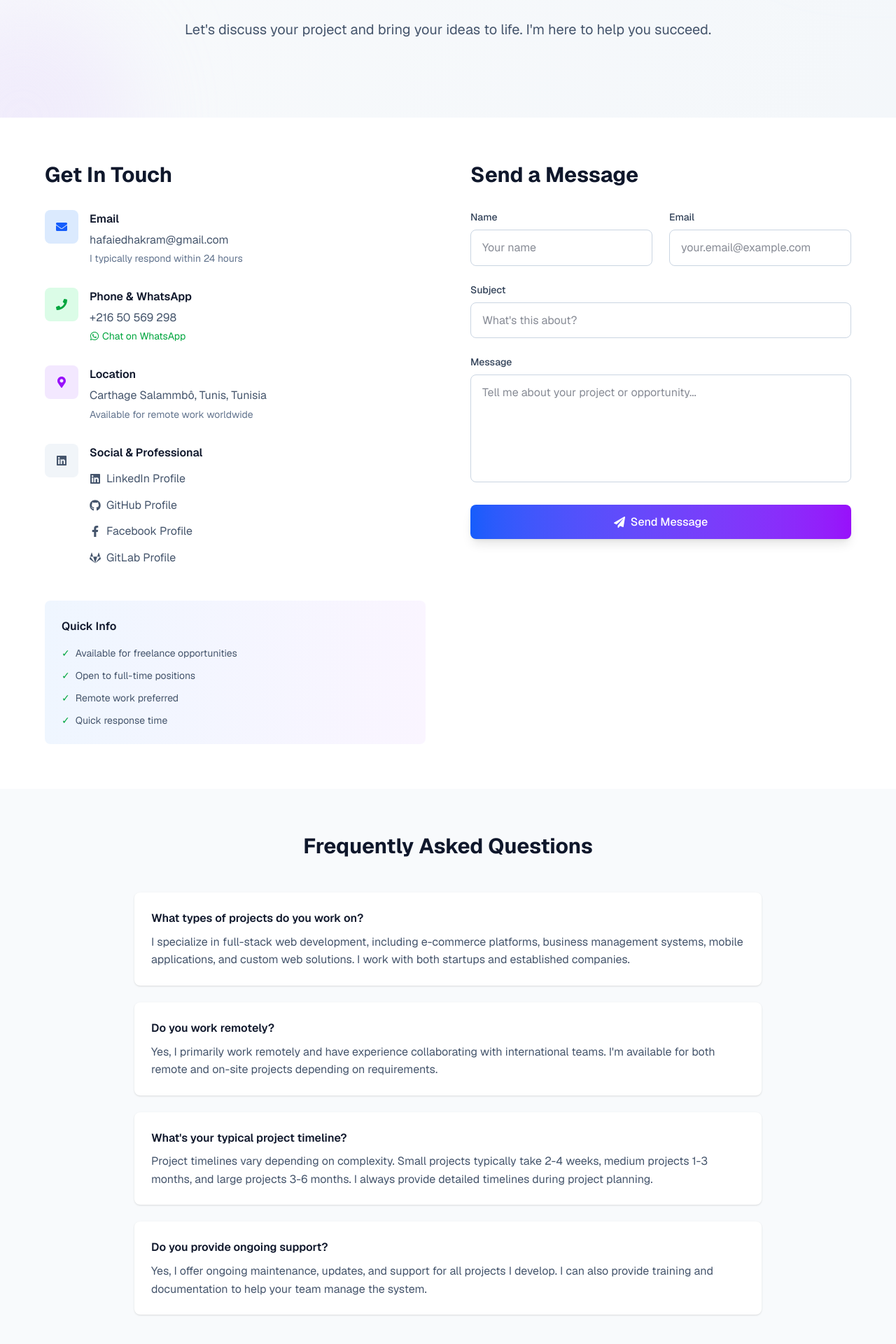
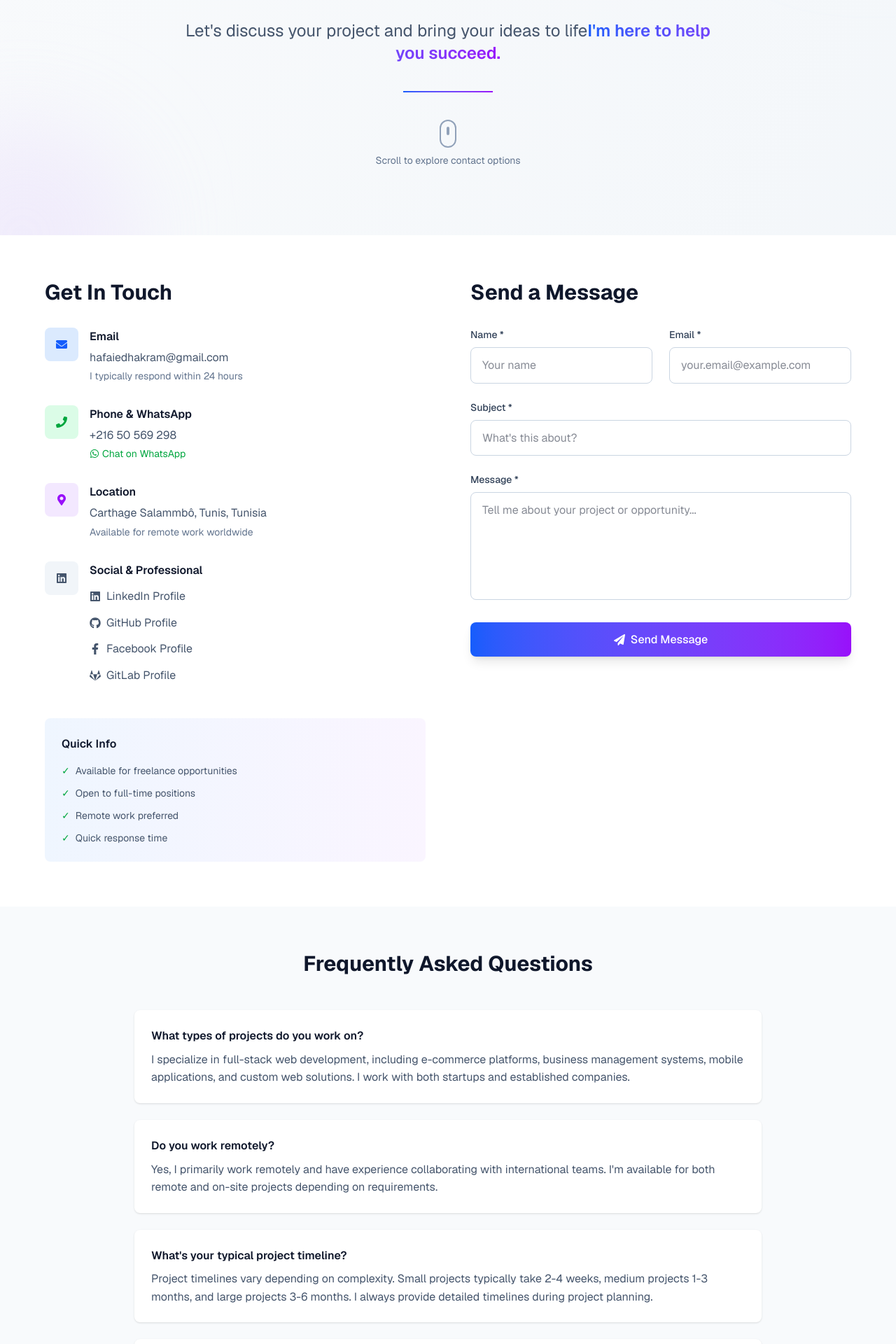
Before and after one commit to Akram-Hafaiedh/portfolio, a Next.js app: page /contact in a window 1280 px wide. Shown: the part 280-2200 px from the top of the page at 70% size. Built offline with nearby package versions, Linux system fonts and the light colour scheme.

Commit message:
added resend to send the contat to my email and small update to faq and scroll indicator

```diff
--- a/app/about/page.tsx
+++ b/app/about/page.tsx
@@ -57,6 +57,7 @@ export default function AboutPage() {
                                 <div className="text-sm text-slate-600 dark:text-slate-300">Remote</div>
                             </div>
                         </div>
+
 
                         {/* Scroll Indicator */}
                         <div className="mt-16 animate-bounce">
--- a/app/components/ContactForm.tsx
+++ b/app/components/ContactForm.tsx
@@ -1,7 +1,7 @@
 'use client';
 
 import { useState } from 'react';
-import { FaPaperPlane, FaCheck } from 'react-icons/fa';
+import { FaPaperPlane, FaCheck, FaExclamationTriangle } from "react-icons/fa";
 
 export default function ContactForm() {
     const [formData, setFormData] = useState({
@@ -11,7 +11,7 @@ export default function ContactForm() {
         message: ''
     });
     const [isSubmitting, setIsSubmitting] = useState(false);
-    const [isSubmitted, setIsSubmitted] = useState(false);
+    const [submitState, setSubmitState] = useState({ type: '', message: '' }); // 'success', 'error', ''
 
     const handleChange = (e: React.ChangeEvent<HTMLInputElement | HTMLTextAreaElement>) => {
         const { name, value } = e.target;
@@ -24,47 +24,72 @@ export default function ContactForm() {
     const handleSubmit = async (e: React.FormEvent) => {
         e.preventDefault();
         setIsSubmitting(true);
+        setSubmitState({ type: '', message: '' });
 
-        // Simulate form submission
-        await new Promise(resolve => setTimeout(resolve, 1000));
+        try {
+            const response = await fetch('/api/contact', {
+                method: 'POST',
+                headers: {
+                    'Content-Type': 'application/json',
+                },
+                body: JSON.stringify(formData)
+            });
 
-        setIsSubmitting(false);
-        setIsSubmitted(true);
+            const result = await response.json();
 
-        // Reset form after 3 seconds
-        setTimeout(() => {
-            setIsSubmitted(false);
+            if (response.ok) {
+                setSubmitState({
+                    type: 'success',
+                    message: 'Message sent successfully! I\'ll get back to you soon.'
+                });
+                // Reset form
                 setFormData({
                     name: '',
                     email: '',
                     subject: '',
                     message: ''
                 });
-        }, 3000);
+            } else {
+                setSubmitState({
+                    type: 'error',
+                    message: result.error || result.message || 'Something went wrong. Please try again.'
+                });
+            }
+        } catch (error) {
+            setSubmitState({
+                type: 'error',
+                message: 'Network error. Please check your connection and try again.'
+            });
+        } finally {
+            setIsSubmitting(false);
+        }
     };
 
-    if (isSubmitted) {
     return (
-            <div className="bg-green-50 dark:bg-green-900/20 border border-green-200 dark:border-green-800 rounded-lg p-6 text-center">
-                <div className="flex items-center justify-center mb-4">
-                    <FaCheck className="text-green-600 dark:text-green-400 text-2xl" />
+        <div className="space-y-6">
+            {/* Status Messages */}
+            {submitState.message && (
+                <div className={`p-4 rounded-lg ${
+                    submitState.type === 'success'
+                        ? 'bg-green-50 dark:bg-green-900/20 border border-green-200 dark:border-green-800 text-green-800 dark:text-green-200'
+                        : 'bg-red-50 dark:bg-red-900/20 border border-red-200 dark:border-red-800 text-red-800 dark:text-red-200'
+                }`}>
+                    <div className="flex items-center gap-2">
+                        {submitState.type === 'success' ? (
+                            <FaCheck className="text-green-600 dark:text-green-400" />
+                        ) : (
+                            <FaExclamationTriangle className="text-red-600 dark:text-red-400" />
+                        )}
+                        <p>{submitState.message}</p>
                     </div>
-                <h3 className="text-lg font-semibold text-green-800 dark:text-green-200 mb-2">
-                    Message Sent Successfully!
-                </h3>
-                <p className="text-green-600 dark:text-green-300">
-                    Thank you for reaching out. I'll get back to you soon!
-                </p>
                 </div>
-        );
-    }
+            )}
 
-    return (
             <form onSubmit={handleSubmit} className="space-y-6">
                 <div className="grid grid-cols-1 md:grid-cols-2 gap-6">
                     <div>
                         <label htmlFor="name" className="block text-sm font-medium text-slate-700 dark:text-slate-300 mb-2">
-                        Name
+                            Name *
                         </label>
                         <input
                             type="text"
@@ -73,13 +98,14 @@ export default function ContactForm() {
                             value={formData.name}
                             onChange={handleChange}
                             required
-                        className="w-full px-4 py-3 border border-slate-300 dark:border-slate-600 rounded-lg focus:ring-2 focus:ring-blue-500 focus:border-transparent bg-white dark:bg-slate-800 text-slate-900 dark:text-white"
+                            disabled={isSubmitting}
+                            className="w-full px-4 py-3 border border-slate-300 dark:border-slate-600 rounded-lg focus:ring-2 focus:ring-blue-500 focus:border-transparent bg-white dark:bg-slate-800 text-slate-900 dark:text-white disabled:opacity-50 disabled:cursor-not-allowed transition-colors"
                             placeholder="Your name"
                         />
                     </div>
                     <div>
                         <label htmlFor="email" className="block text-sm font-medium text-slate-700 dark:text-slate-300 mb-2">
-                        Email
+                            Email *
                         </label>
                         <input
                             type="email"
@@ -88,14 +114,15 @@ export default function ContactForm() {
                             value={formData.email}
                             onChange={handleChange}
                             required
-                        className="w-full px-4 py-3 border border-slate-300 dark:border-slate-600 rounded-lg focus:ring-2 focus:ring-blue-500 focus:border-transparent bg-white dark:bg-slate-800 text-slate-900 dark:text-white"
+                            disabled={isSubmitting}
+                            className="w-full px-4 py-3 border border-slate-300 dark:border-slate-600 rounded-lg focus:ring-2 focus:ring-blue-500 focus:border-transparent bg-white dark:bg-slate-800 text-slate-900 dark:text-white disabled:opacity-50 disabled:cursor-not-allowed transition-colors"
                             placeholder="your.email@example.com"
                         />
                     </div>
                 </div>
                 <div>
                     <label htmlFor="subject" className="block text-sm font-medium text-slate-700 dark:text-slate-300 mb-2">
-                    Subject
+                        Subject *
                     </label>
                     <input
                         type="text"
@@ -104,13 +131,14 @@ export default function ContactForm() {
                         value={formData.subject}
                         onChange={handleChange}
                         required
-                    className="w-full px-4 py-3 border border-slate-300 dark:border-slate-600 rounded-lg focus:ring-2 focus:ring-blue-500 focus:border-transparent bg-white dark:bg-slate-800 text-slate-900 dark:text-white"
+                        disabled={isSubmitting}
+                        className="w-full px-4 py-3 border border-slate-300 dark:border-slate-600 rounded-lg focus:ring-2 focus:ring-blue-500 focus:border-transparent bg-white dark:bg-slate-800 text-slate-900 dark:text-white disabled:opacity-50 disabled:cursor-not-allowed transition-colors"
                         placeholder="What's this about?"
                     />
                 </div>
                 <div>
                     <label htmlFor="message" className="block text-sm font-medium text-slate-700 dark:text-slate-300 mb-2">
-                    Message
+                        Message *
                     </label>
                     <textarea
                         id="message"
@@ -118,15 +146,16 @@ export default function ContactForm() {
                         value={formData.message}
                         onChange={handleChange}
                         required
+                        disabled={isSubmitting}
                         rows={5}
-                    className="w-full px-4 py-3 border border-slate-300 dark:border-slate-600 rounded-lg focus:ring-2 focus:ring-blue-500 focus:border-transparent bg-white dark:bg-slate-800 text-slate-900 dark:text-white resize-none"
+                        className="w-full px-4 py-3 border border-slate-300 dark:border-slate-600 rounded-lg focus:ring-2 focus:ring-blue-500 focus:border-transparent bg-white dark:bg-slate-800 text-slate-900 dark:text-white resize-none disabled:opacity-50 disabled:cursor-not-allowed transition-colors"
                         placeholder="Tell me about your project or opportunity..."
                     />
                 </div>
                 <button
                     type="submit"
                     disabled={isSubmitting}
-                className="w-full bg-gradient-to-r from-blue-600 to-purple-600 hover:from-blue-700 hover:to-purple-700 disabled:from-blue-400 disabled:to-purple-400 text-white font-medium py-3 px-6 rounded-lg transition-all flex items-center justify-center gap-2 hover:scale-105 transform duration-200 shadow-lg hover:shadow-xl"
+                    className="w-full bg-gradient-to-r from-blue-600 to-purple-600 hover:from-blue-700 hover:to-purple-700 disabled:from-blue-400 disabled:to-purple-400 text-white font-medium py-3 px-6 rounded-lg transition-all flex items-center justify-center gap-2 hover:scale-105 transform duration-200 shadow-lg hover:shadow-xl disabled:scale-100 disabled:cursor-not-allowed group"
                 >
                     {isSubmitting ? (
                         <>
@@ -135,11 +164,12 @@ export default function ContactForm() {
                         </>
                     ) : (
                         <>
-                        <FaPaperPlane className="group-hover:animate-bounce" />
+                            <FaPaperPlane className="group-hover:animate-bounce transition-transform" />
                             Send Message
                         </>
                     )}
                 </button>
             </form>
+        </div>
     );
 }
--- a/app/components/Hero.tsx
+++ b/app/components/Hero.tsx
@@ -59,10 +59,13 @@ export default function Hero() {
                     </div>
 
                     {/* Optional: Animated scroll indicator */}
-                    <div className="mt-16 animate-bounce flex justify-center">
-                        <div className="w-6 h-10 border-2 border-slate-400 dark:border-slate-600 rounded-full flex justify-center">
+                    <div className="mt-16 animate-bounce">
+                        <div className="w-6 h-10 border-2 border-slate-400 dark:border-slate-600 rounded-full flex justify-center mx-auto">
                             <div className="w-1 h-3 bg-slate-400 dark:bg-slate-600 rounded-full mt-2 animate-pulse"></div>
                         </div>
+                        <p className="text-sm text-slate-500 dark:text-slate-400 mt-2">
+                            Scroll to explore
+                        </p>
                     </div>
                 </div>
             </div>
--- a/app/contact/page.tsx
+++ b/app/contact/page.tsx
@@ -3,6 +3,7 @@ import Footer from "../components/Footer";
 import ScrollToTop from "../components/ScrollToTop";
 import ContactForm from "../components/ContactForm";
 import { FaGithub, FaLinkedin, FaEnvelope, FaPhone, FaMapMarkerAlt, FaGitlab, FaFacebookF, FaWhatsapp } from "react-icons/fa";
+import { faqData } from "@/lib/faq";
 
 export default function ContactPage() {
     return (
@@ -33,9 +34,28 @@ export default function ContactPage() {
                             Contact Me
                         </h1>
 
-                        <p className="text-xl text-slate-600 dark:text-slate-300 max-w-3xl mx-auto animate-slide-up mb-8">
-                            Let's discuss your project and bring your ideas to life. I'm here to help you succeed.
-                        </p>
+
+                        {/* Enhanced Subtitle */}
+                        <div className="relative inline-block max-w-3xl mx-auto">
+                            <p className="text-xl sm:text-2xl text-slate-600 dark:text-slate-300 mb-8 animate-slide-up">
+                                Let's discuss your project and bring your ideas to life
+                                <span className="bg-gradient-to-r from-blue-600 to-purple-600 bg-clip-text text-transparent font-semibold">
+                                    I'm here to help you succeed.
+                                </span>
+                            </p>
+                            <div className="absolute -bottom-2 left-1/2 transform -translate-x-1/2 w-32 h-0.5 bg-gradient-to-r from-blue-600 to-purple-600 animate-pulse-slow"></div>
+                        </div>
+
+
+                        {/* Scroll Indicator */}
+                        <div className="mt-16 animate-bounce">
+                            <div className="w-6 h-10 border-2 border-slate-400 dark:border-slate-600 rounded-full flex justify-center mx-auto">
+                                <div className="w-1 h-3 bg-slate-400 dark:bg-slate-600 rounded-full mt-2 animate-pulse"></div>
+                            </div>
+                            <p className="text-sm text-slate-500 dark:text-slate-400 mt-2">
+                                Scroll to explore contact options
+                            </p>
+                        </div>
                     </div>
                 </div>
             </section>
@@ -201,37 +221,17 @@ export default function ContactPage() {
                     </h2>
 
                     <div className="space-y-6">
-                        <div className="bg-white dark:bg-slate-900 p-6 rounded-lg shadow-sm animate-slide-up">
-                            <h3 className="font-semibold text-slate-900 dark:text-white mb-2">What types of projects do you work on?</h3>
-                            <p className="text-slate-600 dark:text-slate-300">
-                                I specialize in full-stack web development, including e-commerce platforms, business management systems,
-                                mobile applications, and custom web solutions. I work with both startups and established companies.
-                            </p>
-                        </div>
 
-                        <div className="bg-white dark:bg-slate-900 p-6 rounded-lg shadow-sm animate-slide-up">
-                            <h3 className="font-semibold text-slate-900 dark:text-white mb-2">Do you work remotely?</h3>
-                            <p className="text-slate-600 dark:text-slate-300">
-                                Yes, I primarily work remotely and have experience collaborating with international teams.
-                                I'm available for both remote and on-site projects depending on requirements.
-                            </p>
-                        </div>
-
-                        <div className="bg-white dark:bg-slate-900 p-6 rounded-lg shadow-sm animate-slide-up">
-                            <h3 className="font-semibold text-slate-900 dark:text-white mb-2">What's your typical project timeline?</h3>
-                            <p className="text-slate-600 dark:text-slate-300">
-                                Project timelines vary depending on complexity. Small projects typically take 2-4 weeks,
-                                medium projects 1-3 months, and large projects 3-6 months. I always provide detailed timelines during project planning.
-                            </p>
-                        </div>
-
-                        <div className="bg-white dark:bg-slate-900 p-6 rounded-lg shadow-sm animate-slide-up">
-                            <h3 className="font-semibold text-slate-900 dark:text-white mb-2">Do you provide ongoing support?</h3>
-                            <p className="text-slate-600 dark:text-slate-300">
-                                Yes, I offer ongoing maintenance, updates, and support for all projects I develop.
-                                I can also provide training and documentation to help your team manage the system.
-                            </p>
-                        </div>
+                        {
+                            faqData.map((item, index) => (
+                                <div key={index} className="bg-white dark:bg-slate-900 p-6 rounded-lg shadow-sm animate-slide-up">
+                                    <h3 className="font-semibold text-slate-900 dark:text-white mb-2">{item.question}</h3>
+                                    <p className="text-slate-600 dark:text-slate-300">
+                                        {item.answer}
+                                    </p>
+                                </div>
+                            ))
+                        }
                     </div>
                 </div>
             </section>
--- a/lib/faq.ts
+++ b/lib/faq.ts
@@ -0,0 +1,23 @@
+export interface FAQItem {
+    question: string;
+    answer: string;
+}
+
+export const faqData: FAQItem[] = [
+    {
+        question: "What types of projects do you work on?",
+        answer: "I specialize in full-stack web development, including e-commerce platforms, business management systems, mobile applications, and custom web solutions. I work with both startups and established companies."
+    },
+    {
+        question: "Do you work remotely?",
+        answer: "Yes, I primarily work remotely and have experience collaborating with international teams. I'm available for both remote and on-site projects depending on requirements."
+    },
+    {
+        question: "What's your typical project timeline?",
+        answer: "Project timelines vary depending on complexity. Small projects typically take 2-4 weeks, medium projects 1-3 months, and large projects 3-6 months. I always provide detailed timelines during project planning."
+    },
+    {
+        question: "Do you provide ongoing support?",
+        answer: "Yes, I offer ongoing maintenance, updates, and support for all projects I develop. I can also provide training and documentation to help your team manage the system."
+    }
+];
--- a/package.json
+++ b/package.json
@@ -9,10 +9,14 @@
     "lint": "next lint"
   },
   "dependencies": {
+    "@react-email/components": "^0.5.6",
+    "@react-email/render": "^1.3.2",
     "next": "15.4.6",
     "react": "19.1.0",
     "react-dom": "19.1.0",
-    "react-icons": "^5.5.0"
+    "react-email": "^4.3.0",
+    "react-icons": "^5.5.0",
+    "resend": "^6.1.2"
   },
   "devDependencies": {
     "@tailwindcss/postcss": "^4",
```
Also changed, not shown: app/api/contact/route.ts (added, +29 -0 lines), app/skills/page.tsx (+11 -1 lines), 1 other file (tests, documents, lock files or other folders). Lines whose indentation alone changed are shown as unchanged.
